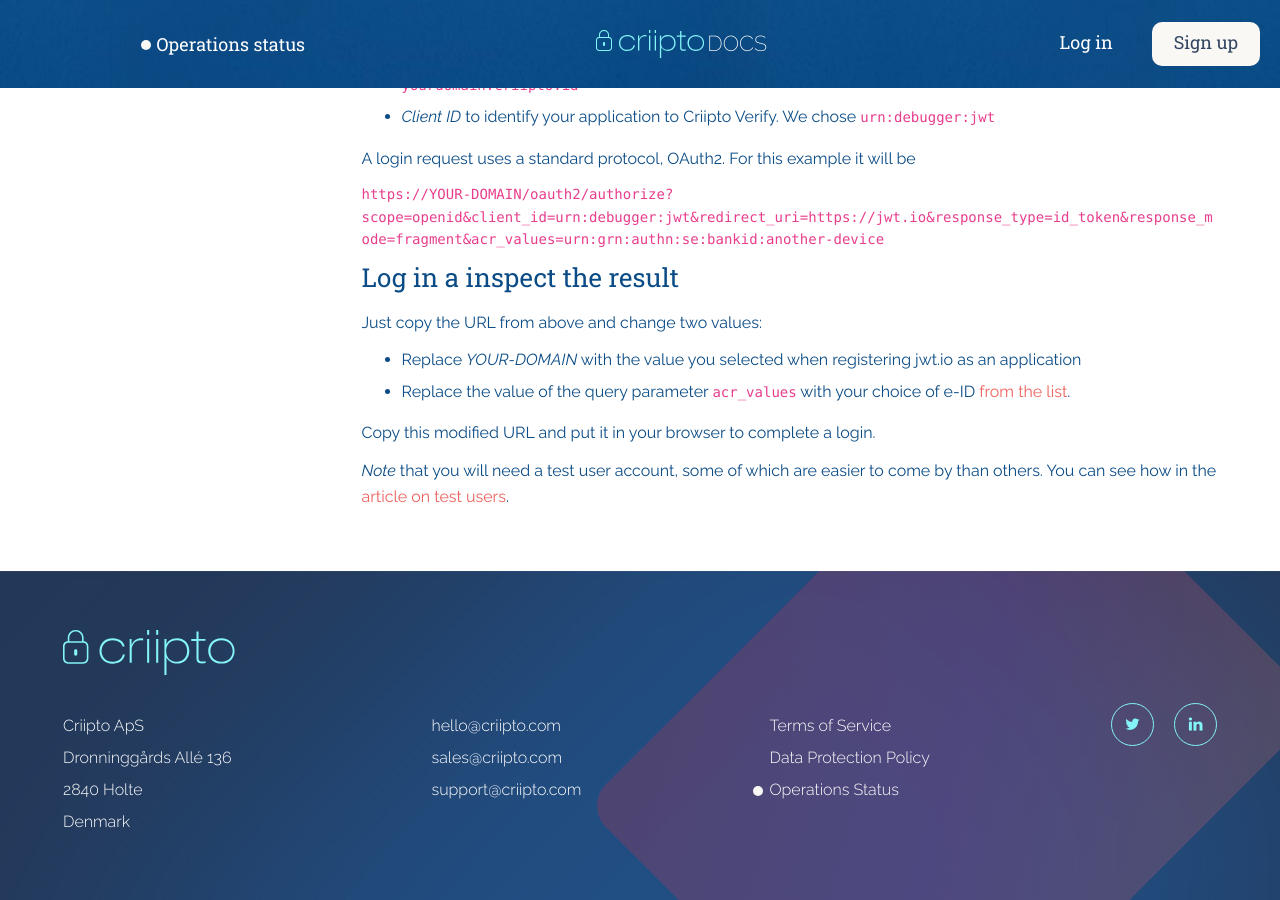
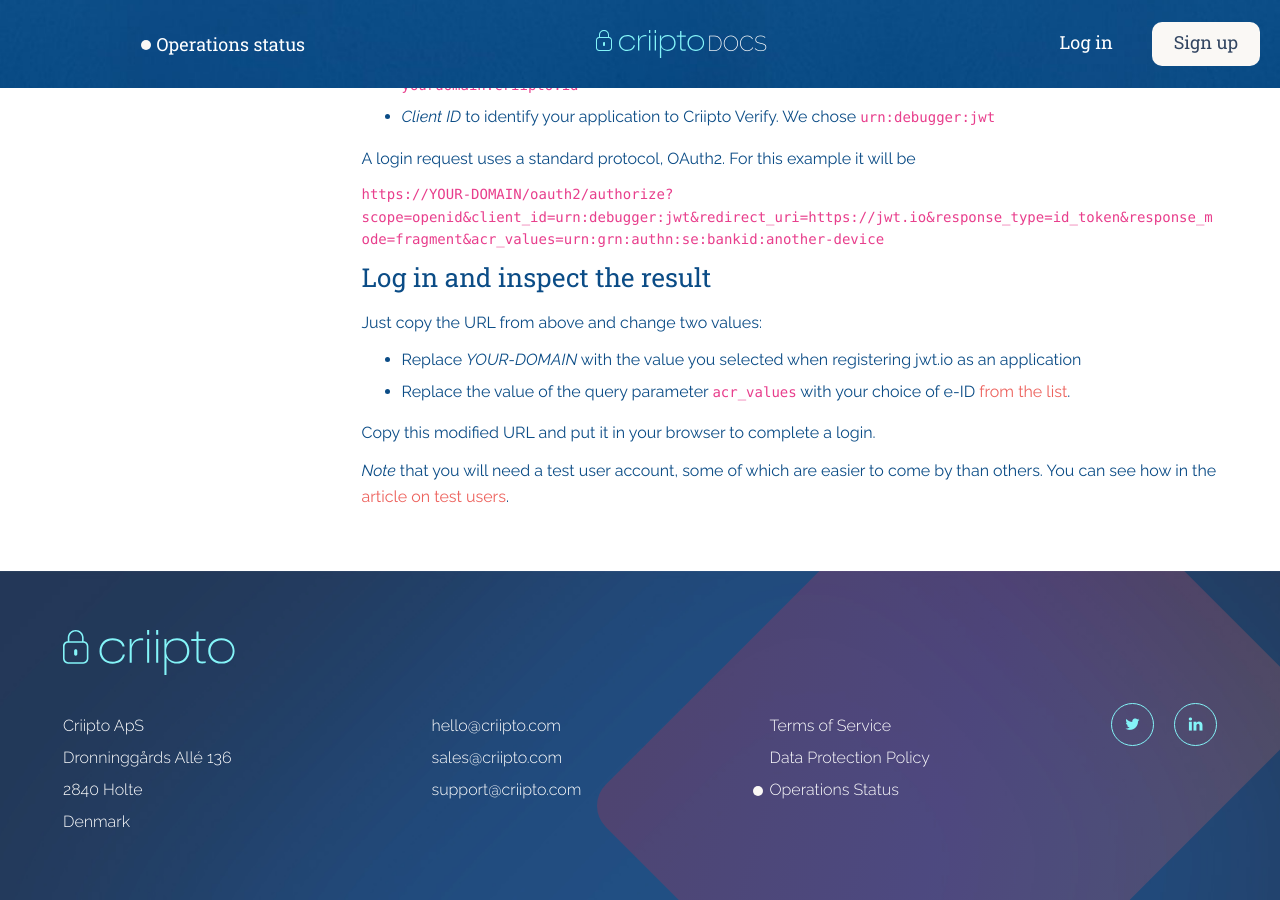
Before and after one commit to criipto/docs-old, a Jekyll site: the page built from getting-started/jwt-viewer.md, in a window 1280 px wide and 900 px high, scrolled down 1573 px. Built offline with Jekyll 4.4.1, drawn with Linux system fonts in a browser that asks for light colours; some web fonts are replaced.

Commit message:
Fixed typo

```diff
--- a/getting-started/jwt-viewer.md
+++ b/getting-started/jwt-viewer.md
@@ -51,7 +51,7 @@
 
 <a name="login"></a>
 
-## Log in a inspect the result
+## Log in and inspect the result
 
 Just copy the URL from above and change two values:
 
```
